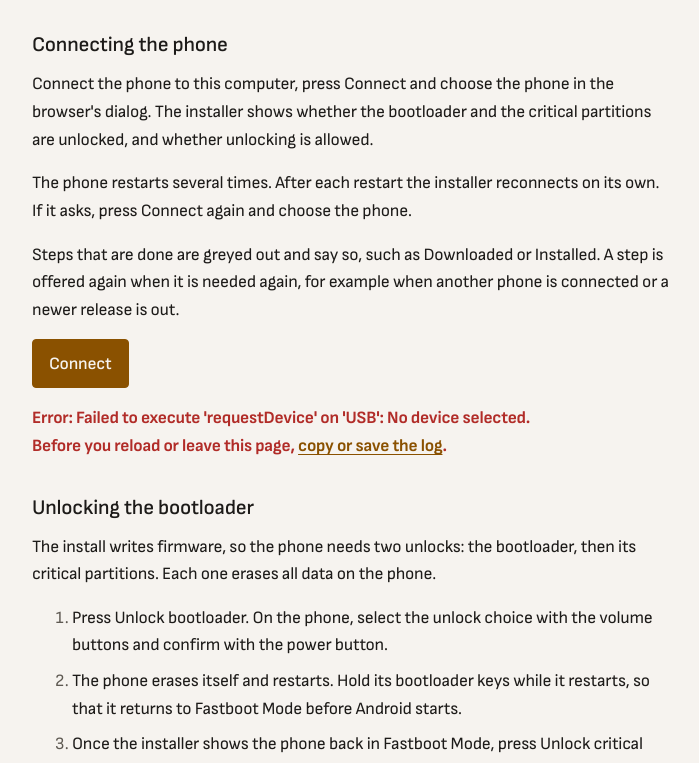
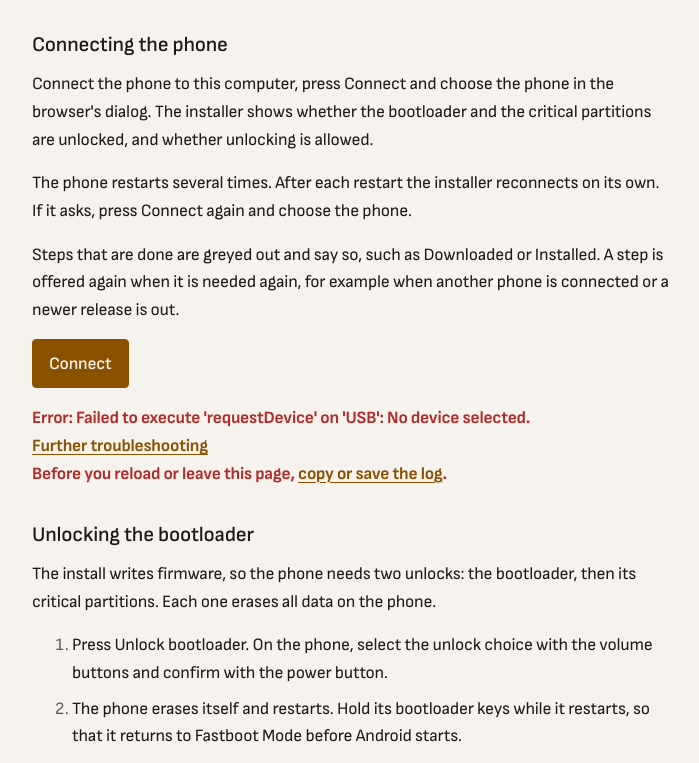
Before and after one commit to DiamaneOS/installer, a plain HTML site: page web/index.html in a window 1280 px wide. Both pictures are taken after a click on the button "Connect". Shown: the part 1836-2599 px from the top of the page, without its empty margins (288-987 px from the left). Drawn offline with Linux system fonts and the light colour scheme.

Commit message:
Web installer: both error hints under every error
Every error now links to the troubleshooting page and to the log, also
for Connect, the first unlock, the download and a chosen image set. The
troubleshooting page says not to restart after a connection lost in
Fastboot Mode.

```diff
--- a/web/js/install.js
+++ b/web/js/install.js
@@ -350,7 +350,13 @@ function recoveryLink(statusField) {
     statusField.append(document.createElement("br"), link);
 }
 
-// The page keeps nothing, so a reload or another page loses the log.
+// Under every error: the troubleshooting page, and the log, which the page
+// does not keep, so a reload or another page loses it.
+function errorHints(statusField) {
+    recoveryLink(statusField);
+    logHint(statusField);
+}
+
 function logHint(statusField) {
     const link = document.createElement("a");
     link.href = "#log-section";
@@ -361,7 +367,7 @@ function logHint(statusField) {
     statusField.append(document.createElement("br"), "Before you reload or leave this page, ", link, ".");
 }
 
-function addButtonHook(id, callback, { recovery = false } = {}) {
+function addButtonHook(id, callback) {
     let statusContainer = document.getElementById(`${id}-status-container`);
     let statusField = document.getElementById(`${id}-status`);
     let progressBar = document.getElementById(`${id}-progress`);
@@ -408,10 +414,7 @@ function addButtonHook(id, callback, { recovery = false } = {}) {
             log(`Error: ${errorMessage}`);
             statusCallback(`Error: ${errorMessage}`);
             statusField.className = "error-text";
-            if (recovery && error.name !== "ReleaseError") {
-                recoveryLink(statusField);
-            }
-            logHint(statusField);
+            errorHints(statusField);
             // Rethrow the error so it shows up in the console
             throw error;
         } finally {
@@ -542,6 +545,7 @@ async function choosePackage(list) {
     } catch (error) {
         report(`Error: ${error.message}`);
         status.className = "error-text";
+        errorHints(status);
         log(`Error: ${error.message}`);
     } finally {
         busy = false;
@@ -604,11 +608,11 @@ setupLog();
 if ("usb" in navigator) {
     addButtonHook(Buttons.CONNECT, connect);
     addButtonHook(Buttons.UNLOCK, () => unlockStep(false));
-    addButtonHook(Buttons.UNLOCK_CRITICAL, () => unlockStep(true), { recovery: true });
+    addButtonHook(Buttons.UNLOCK_CRITICAL, () => unlockStep(true));
     addButtonHook(Buttons.DOWNLOAD, download);
-    addButtonHook(Buttons.INSTALL, install, { recovery: true });
-    addButtonHook(Buttons.LOCK_CRITICAL, lockCritical, { recovery: true });
-    addButtonHook(Buttons.LOCK, lock, { recovery: true });
+    addButtonHook(Buttons.INSTALL, install);
+    addButtonHook(Buttons.LOCK_CRITICAL, lockCritical);
+    addButtonHook(Buttons.LOCK, lock);
     navigator.usb.addEventListener("connect", () => {
         // After fastboot.js's own listener, which takes the new USB device.
         setTimeout(refresh);
```
Also changed, not shown: web/recovery.html (+3 -0 lines), web/test/installer.test.mjs (+3 -1 lines).
